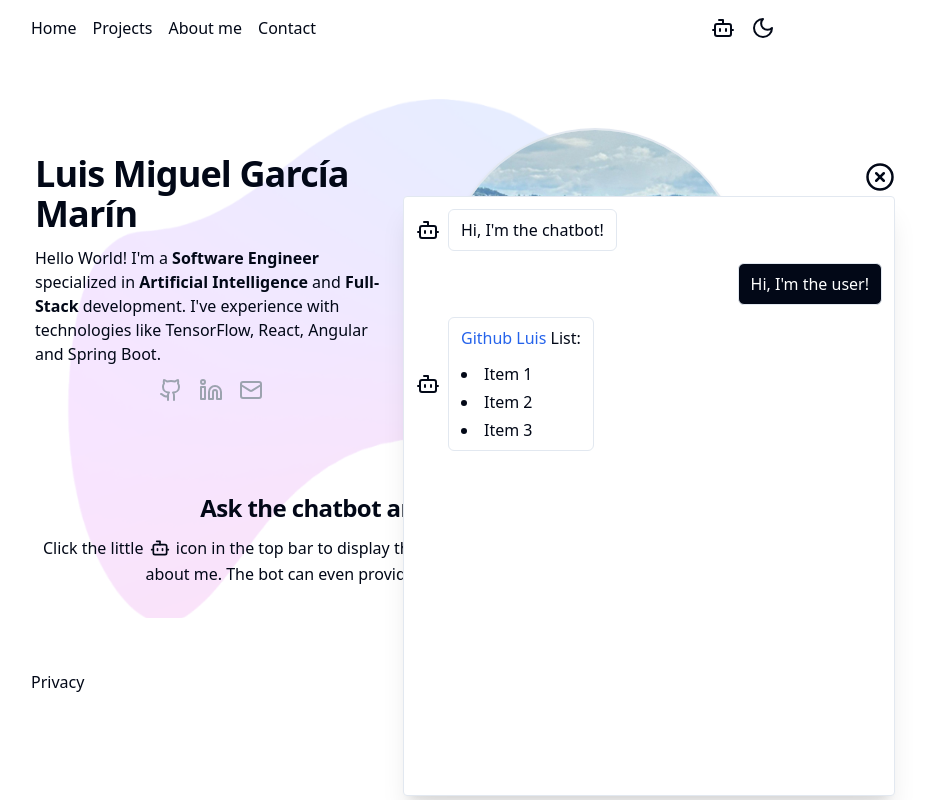
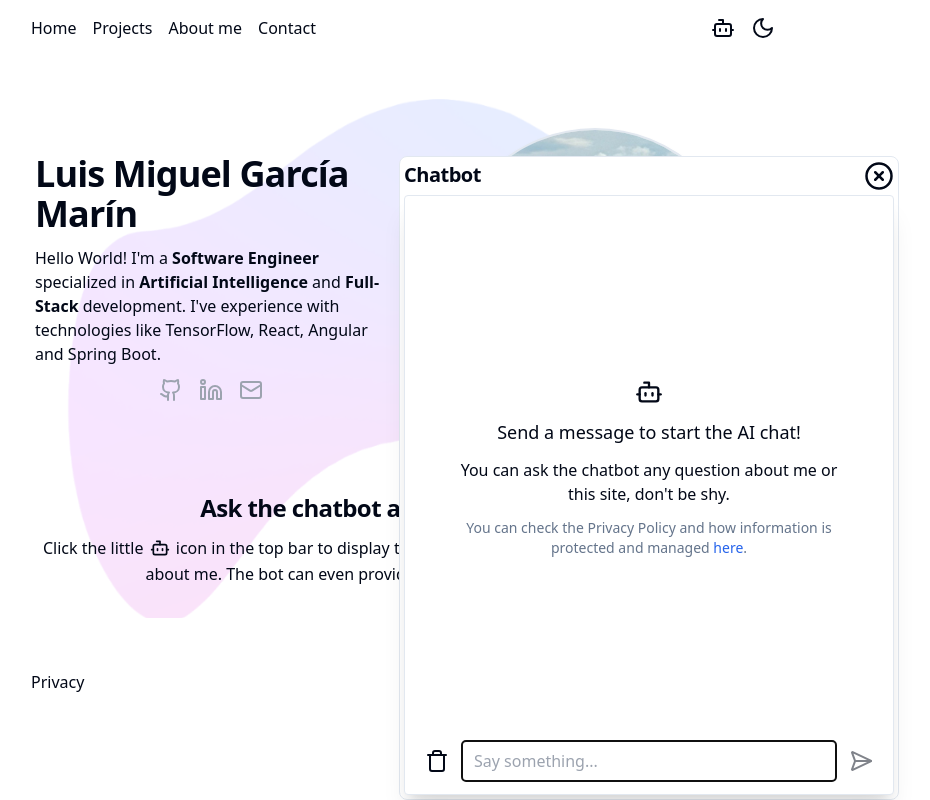
Before and after one commit to lintenn/my-portfolio, a Next.js app: page / in a window 1280 px wide. Both pictures are taken after a click on the button 960 px from the left and 28 px from the top of the page. Shown: the whole page, without its empty margins (237-1167 px from the left). Built offline with nearby package versions, Linux system fonts and the light colour scheme.

Commit message:
Update Chatbot UI

```diff
--- a/src/components/AIChatBox.tsx
+++ b/src/components/AIChatBox.tsx
@@ -1,8 +1,10 @@
 import { cn } from "@/lib/utils";
 import { Message, useChat } from "ai/react";
-import { Bot, XCircle } from "lucide-react";
+import { Bot, SendHorizonal, Trash, XCircle } from "lucide-react";
 import Link from "next/link";
+import { useEffect, useRef } from "react";
 import ReactMarkdown from "react-markdown";
+import { H3 } from "./ui/H3";
 
 interface AIChatBoxProps {
   open: boolean;
@@ -18,48 +20,112 @@ export default function AIChatBox({ open, onClose }: AIChatBoxProps) {
     setMessages,
     isLoading,
     error,
-  } = useChat({
-    initialMessages: [
-      {
-        id: "1",
-        role: "assistant",
-        content: "Hi, I'm the chatbot!",
-      },
-      {
-        id: "2",
-        role: "user",
-        content: "Hi, I'm the user!",
-      },
-      {
-        id: "3",
-        role: "assistant",
-        content: `
-[Github Luis](https://github.com/lintenn)
-List:
-- Item 1
-- Item 2
-- Item 3
-`,
-      },
-    ],
-  }); // By default: useChat({api: "/api/chat"});
+  } = useChat(); // By default: useChat({api: "/api/chat"});
+
+  const inputRef = useRef<HTMLInputElement>(null);
+  const scrollRef = useRef<HTMLDivElement>(null);
+
+  useEffect(() => {
+    if (scrollRef.current) {
+      scrollRef.current.scrollTop = scrollRef.current.scrollHeight;
+    }
+  }, [messages]);
+
+  useEffect(() => {
+    if (open) {
+      inputRef.current?.focus();
+    }
+  }, [open]);
+
+  const lastMessageIsUser = messages[messages.length - 1]?.role === "user";
 
   return (
     <div
       className={cn(
-        "bottom-0 right-0 z-50 w-full max-w-[500px] p-1 xl:right-36",
+        "bottom-0 right-0 z-50 w-full max-w-[500px] rounded-lg border bg-card p-1 xl:right-36",
         open ? "fixed" : "hidden",
       )}
     >
-      <button onClick={onClose} className="mb-1 ms-auto block">
-        <XCircle size={30} className="rounded-full bg-background" />
-      </button>
+      <div className="flex justify-between">
+        <H3>Chatbot</H3>
+        <button
+          onClick={onClose}
+          className="mb-1 ms-auto block"
+          title="Close Chatbot"
+        >
+          <XCircle size={30} className="rounded-full bg-background" />
+        </button>
+      </div>
+
       <div className="flex h-[600px] flex-col rounded border bg-background shadow-xl">
-        <div className="mt-3 h-full overflow-y-auto px-3">
+        <div className="mt-3 h-full overflow-y-auto px-3" ref={scrollRef}>
           {messages.map((message) => (
             <ChatMessage message={message} key={message.id} />
           ))}
+          {isLoading && lastMessageIsUser && (
+            <ChatMessage
+              message={{
+                id: "loading",
+                role: "assistant",
+                content: "Thinking...",
+              }}
+            />
+          )}
+          {error && (
+            <ChatMessage
+              message={{
+                id: "error",
+                role: "assistant",
+                content: "Something went wrong. Please try again!",
+              }}
+            />
+          )}
+          {!error && messages.length === 0 && (
+            <div className="mx-8 flex h-full flex-col items-center justify-center gap-3 text-center">
+              <Bot size={28} />
+              <p className="text-lg font-medium">
+                Send a message to start the AI chat!
+              </p>
+              <p>
+                You can ask the chatbot any question about me or this site,
+                don't be shy.
+              </p>
+              <p className="text-sm text-muted-foreground">
+                You can check the Privacy Policy and how information is
+                protected and managed{" "}
+                <Link href="/privacy" className="text-primary hover:underline">
+                  here
+                </Link>
+                .
+              </p>
+            </div>
+          )}
         </div>
+        <form onSubmit={handleSubmit} className="m-3 flex gap-1">
+          <button
+            type="button"
+            className="flex w-10 flex-none items-center justify-center"
+            title="Clear chat"
+            onClick={() => setMessages([])}
+          >
+            <Trash size={24} />
+          </button>
+          <input
+            value={input}
+            onChange={handleInputChange}
+            placeholder="Say something..."
+            className="grow rounded border bg-background px-3 py-2"
+            ref={inputRef}
+          />
+          <button
+            type="submit"
+            className="flex w-10 flex-none items-center justify-center disabled:opacity-50"
+            disabled={isLoading || input.length === 0}
+            title="Submit message"
+          >
+            <SendHorizonal size={24} />
+          </button>
+        </form>
       </div>
     </div>
   );
--- a/src/components/AIChatButton.tsx
+++ b/src/components/AIChatButton.tsx
@@ -9,7 +9,8 @@ export default function AIChatButton() {
 
   return (
     <>
-      <button onClick={() => steChatBoxOpen(true)}>
+      <button onClick={() => steChatBoxOpen(true)}
+        title="Open Chatbot">
         <Bot size={24} />
       </button>
       <AIChatBox open={chatBoxOpen} onClose={() => steChatBoxOpen(false)} />
--- a/src/components/ThemeToggle.tsx
+++ b/src/components/ThemeToggle.tsx
@@ -7,7 +7,8 @@ export default function ThemeToggle() {
   const { theme, setTheme } = useTheme();
 
   return (
-    <button onClick={() => setTheme(theme === "dark" ? "light" : "dark")}>
+    <button onClick={() => setTheme(theme === "dark" ? "light" : "dark")}
+    title="Toggle the page theme">
       <Sun
         size={24}
         className="absolute rotate-90 scale-0 transition-all dark:rotate-0 dark:scale-100"
```
